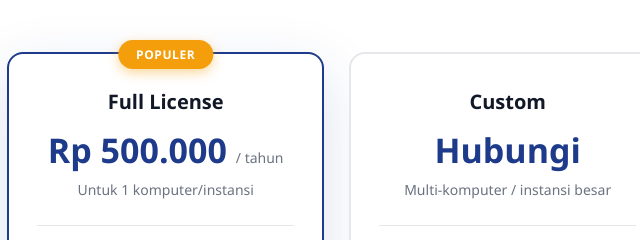
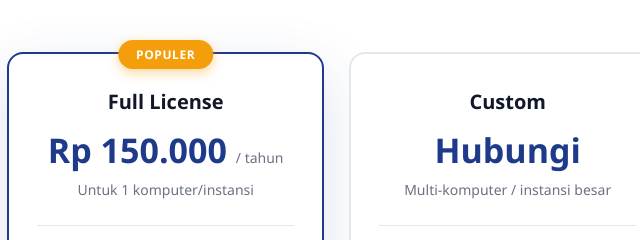
Before and after one commit to parasuper/buku-tamu-landing, a plain HTML site: page index.html in a window 1280 px wide. Shown: the part 2240-2480 px from the top of the page, 474-1114 px from the left. Drawn offline with Linux system fonts and the light colour scheme.

Commit message:
index.html

```diff
--- a/index.html
+++ b/index.html
@@ -201,7 +201,7 @@
                 <div class="pricing-badge">POPULER</div>
                 <div class="pricing-header">
                     <h3>Full License</h3>
-                    <div class="pricing-price">Rp 500.000 <small>/ tahun</small></div>
+                    <div class="pricing-price">Rp 150.000 <small>/ tahun</small></div>
                     <div class="pricing-desc">Untuk 1 komputer/instansi</div>
                 </div>
                 <ul class="pricing-features">
```
